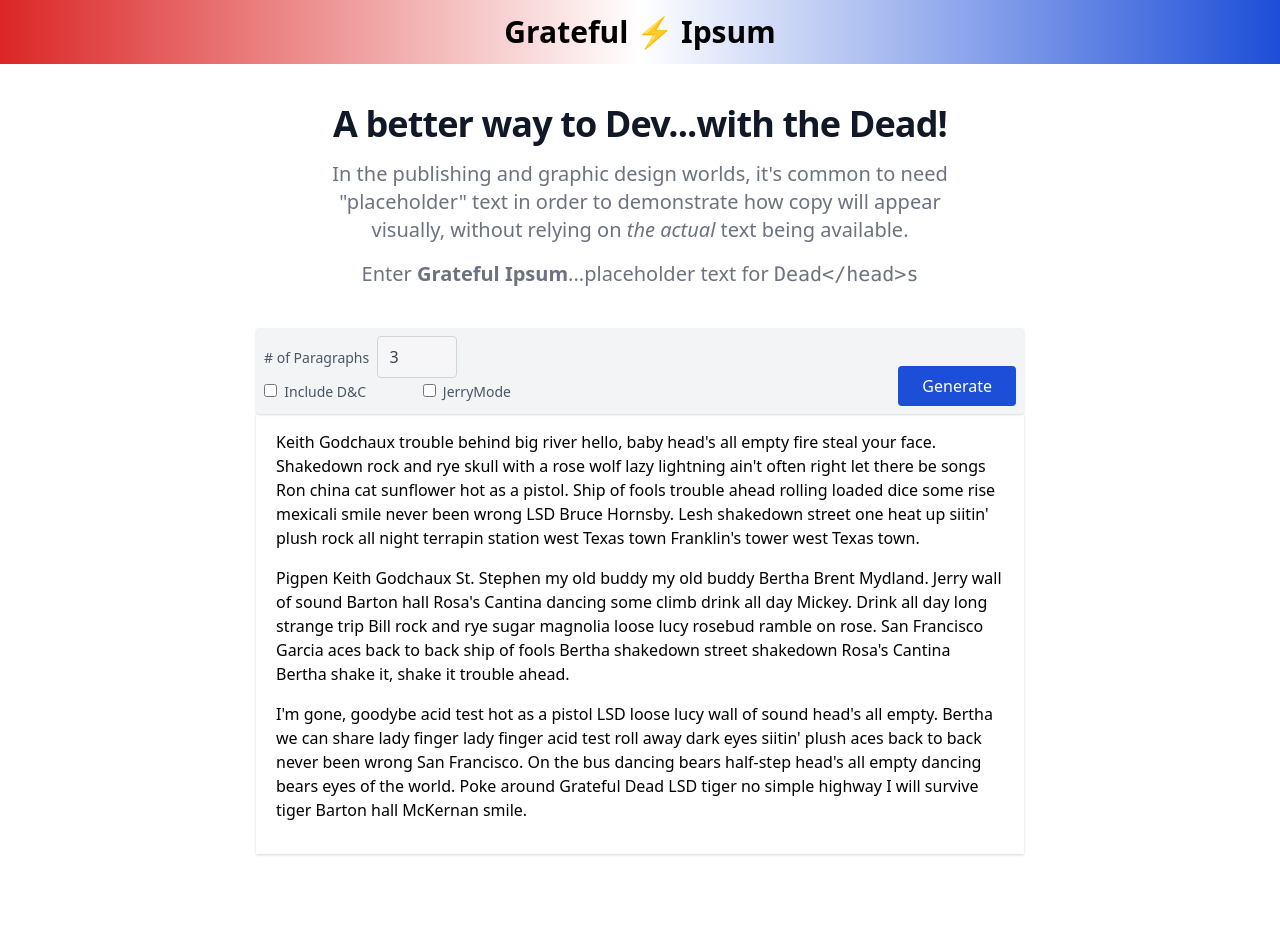
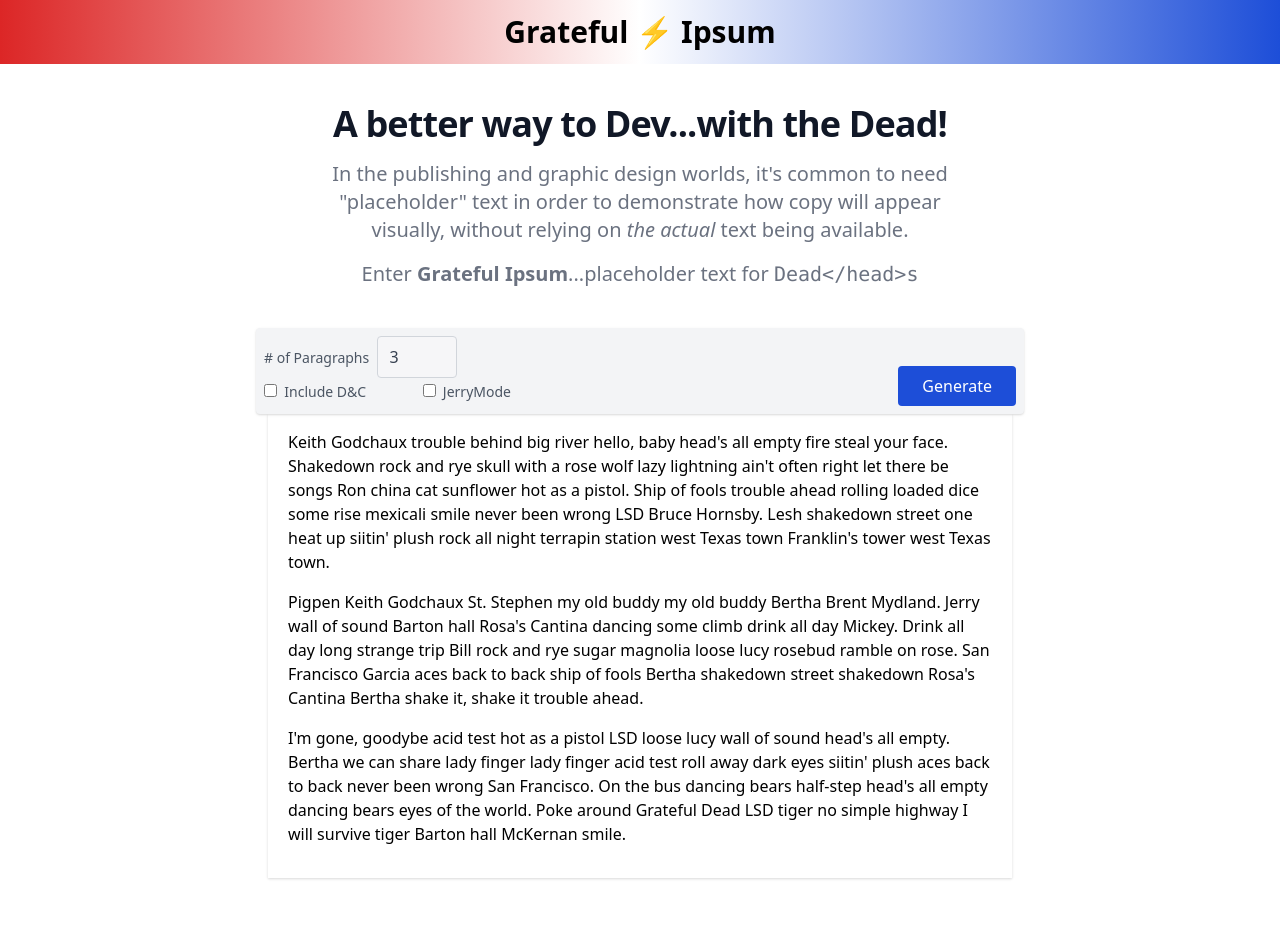
Before and after one commit to just2jays/grateful-ipsum, a Next.js app: page / in a window 1280 px wide. Shown: the top 952 px of the page. Built offline with nearby package versions, Linux system fonts and the light colour scheme.

Commit message:
fix: footer styles and main container margin

```diff
--- a/components/footer.js
+++ b/components/footer.js
@@ -2,7 +2,7 @@
 
 const Footer = ({ toggleDarkMode }) => {
   return (
-    <footer className="px-3 py-8 bg-white dark:bg-gray-700 text-2 text-gray-500 dark:text-gray-200 mt-20">
+    <footer className="px-3 py-8 bg-white dark:bg-gray-700 text-2 text-gray-500 dark:text-gray-200 mt-10 xl:mt-20">
       <div className="flex flex-col">
         <div className="md:hidden mt-7 mx-auto w-11 h-px rounded-full"></div>
         <div className="mt-4 md:mt-0 flex flex-col md:flex-row">
--- a/pages/index.js
+++ b/pages/index.js
@@ -152,7 +152,7 @@
           </button>
         </div>
 
-        <div className="shadow mb-5 dark:bg-gray-700 px-5 pb-4 pt-4">
+        <div className="mx-3 shadow mb-5 dark:bg-gray-700 px-5 pb-4 pt-4">
           {results.map((result, index) => (
             <p
               key={`paragraph-${index}`}
```
